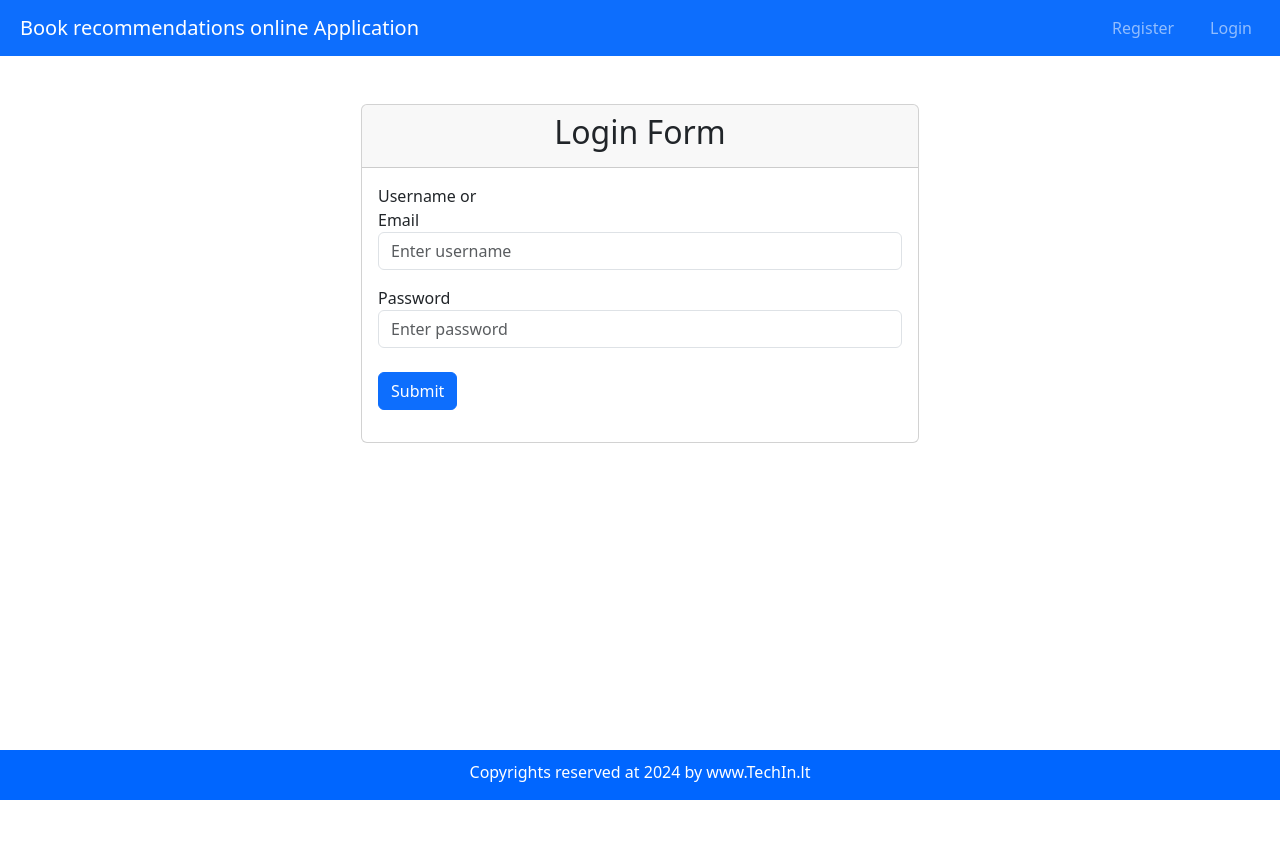
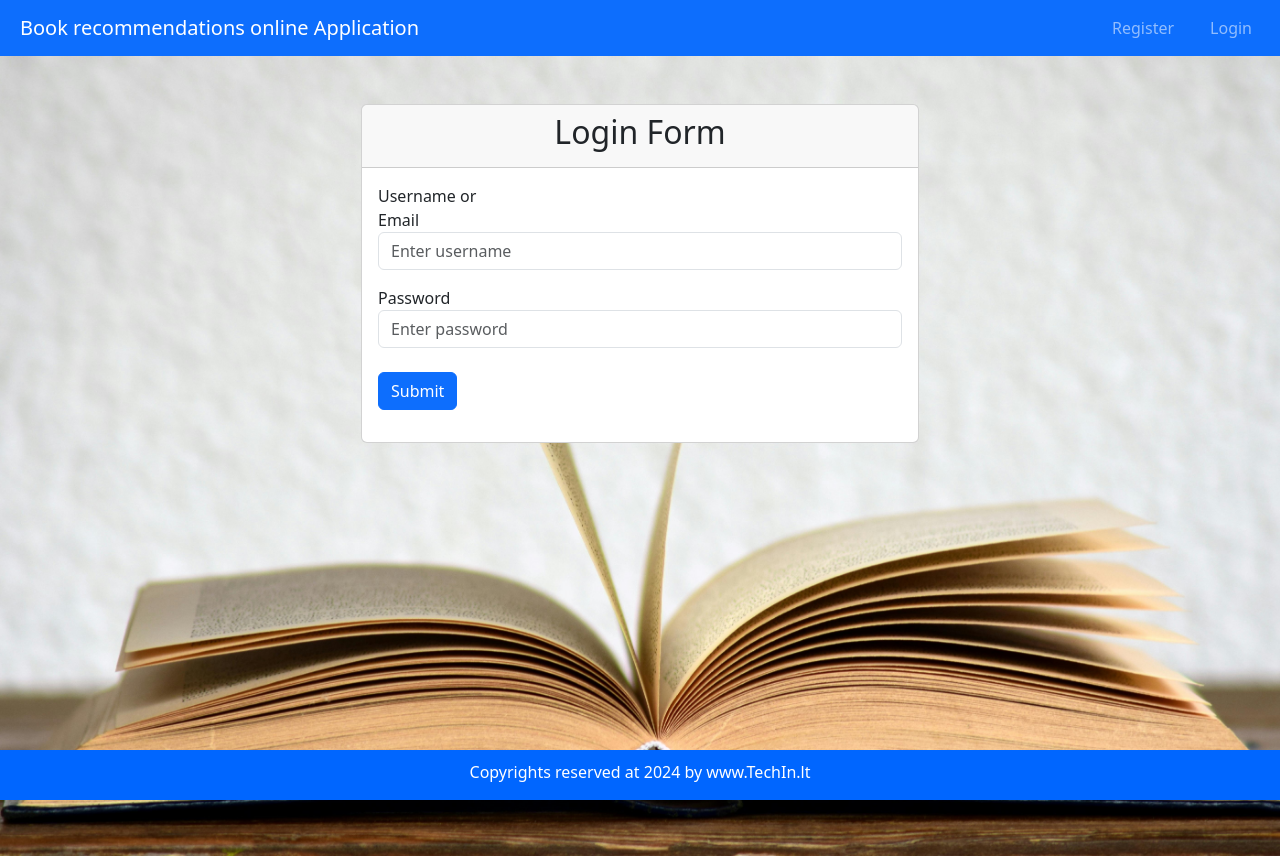
Before and after one commit to RolandasBurksa/Java-SpringBoot-Project, a React (Vite) app in the folder Spring project/front-end/: page / in a window 1280 px wide. Before the commit the page ends 800 px from the top, so only its background shows below. Built offline with nearby package versions, Linux system fonts and the light colour scheme.

Commit message:
Added background picture

```diff
--- a/Spring project/front-end/src/App.css
+++ b/Spring project/front-end/src/App.css
@@ -7,3 +7,12 @@
   text-align: center;
   color: white;
 }
+
+.backgroundContainer {
+  /* background-image: url("../public/pexels-pixabay-159711.jpg"); */
+  background-image: url("../public/pexels-pixabay-415071.jpg");
+  background-size: cover;
+  background-position: center;
+  height: 100vh;
+  /* opacity: 0.9; */
+}
--- a/Spring project/front-end/src/components/ListBooksComponent.jsx
+++ b/Spring project/front-end/src/components/ListBooksComponent.jsx
@@ -42,6 +42,7 @@ const ListBooksComponent = () => {
   }
 
   return (
+    <div className="backgroundContainer">
       <div className="container">
         <br /> <br />
         <h2 className="text-center"> List of Books</h2>
@@ -92,6 +93,7 @@ const ListBooksComponent = () => {
           </table>
         </div>
       </div>
+    </div>
   );
 };
 
--- a/Spring project/front-end/src/components/LoginComponent.jsx
+++ b/Spring project/front-end/src/components/LoginComponent.jsx
@@ -5,6 +5,7 @@ import {
   saveLoggedInUser,
 } from "../services/AuthService";
 import { useNavigate } from "react-router-dom";
+import "../App.css";
 
 const LoginComponent = () => {
   const [username, setUsername] = useState("");
@@ -36,6 +37,7 @@ const LoginComponent = () => {
   }
 
   return (
+    <div className="backgroundContainer">
       <div className="container">
         <br /> <br />
         <div className="'row">
@@ -91,6 +93,7 @@ const LoginComponent = () => {
           </div>
         </div>
       </div>
+    </div>
   );
 };
 
--- a/Spring project/front-end/src/components/RegisterComponent.jsx
+++ b/Spring project/front-end/src/components/RegisterComponent.jsx
@@ -24,6 +24,7 @@ const RegisterComponent = () => {
   }
 
   return (
+    <div className="backgroundContainer">
       <div className="container">
         <br /> <br />
         <div className="'row">
@@ -105,6 +106,7 @@ const RegisterComponent = () => {
           </div>
         </div>
       </div>
+    </div>
   );
 };
 
```
Also changed, not shown: Spring project/front-end/public/pexels-pixabay-415071.jpg (added), 1 other file (tests, documents, lock files or other folders). Lines whose indentation alone changed are shown as unchanged.
